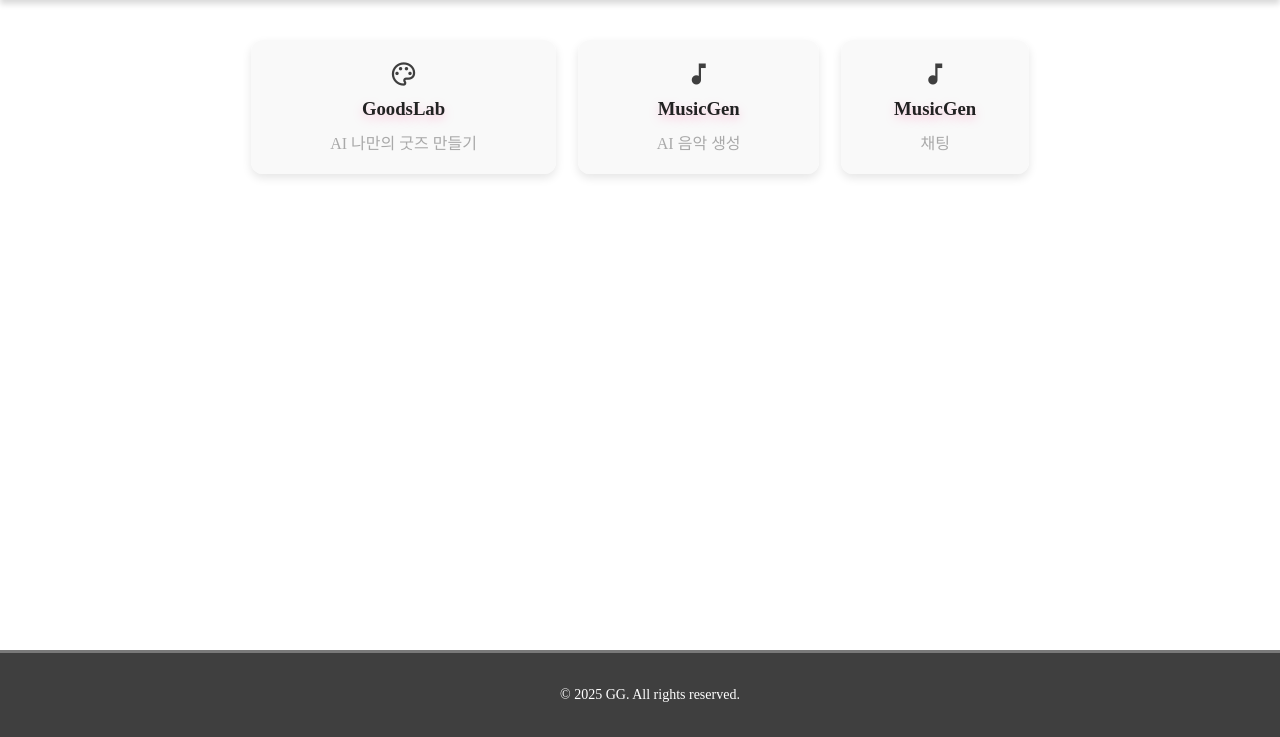
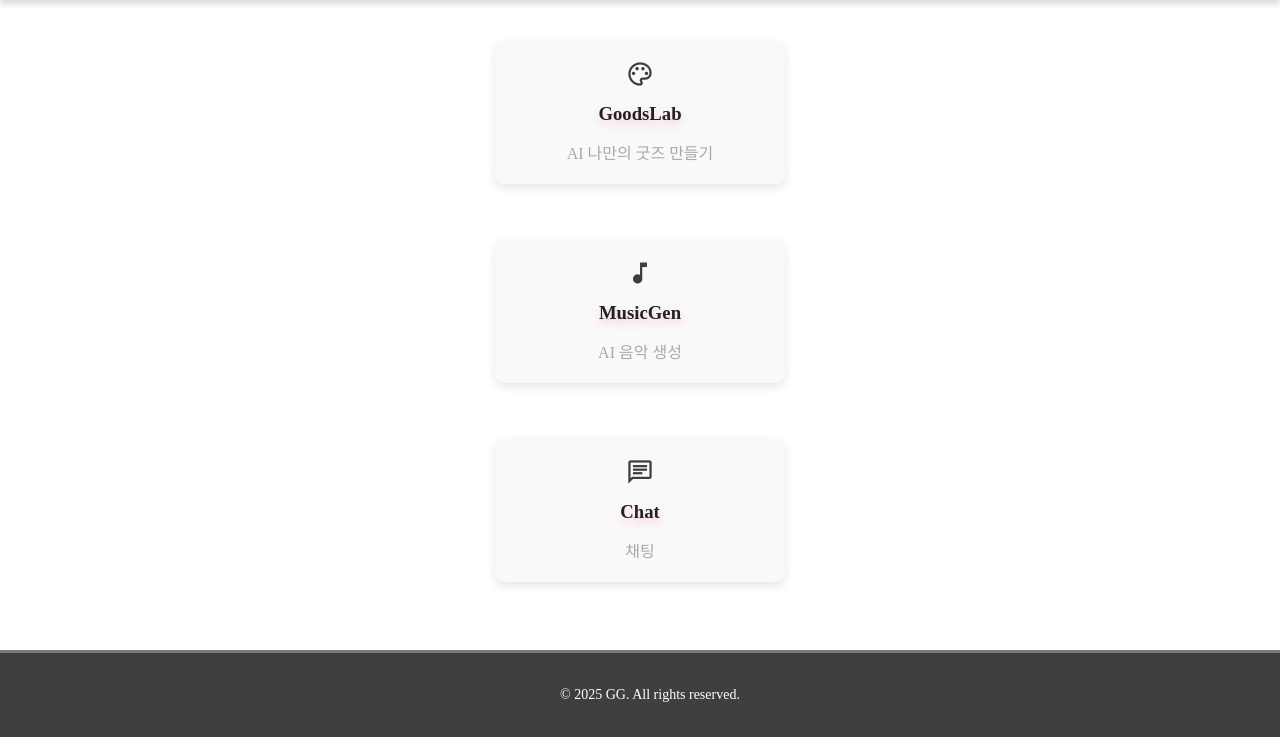
Before and after one commit to ha-yun/GG.v2, a Flask app: page / in a window 1280 px wide. Shown: the part 63-800 px from the top of the page. Run offline with Flask 3, Linux system fonts and the light colour scheme; parts of the project's set-up code (start-up, migrations or seed data) failed here and were passed over.

Commit message:
goods브랜치랑 합치기

```diff
--- a/templates/home.html
+++ b/templates/home.html
@@ -4,51 +4,79 @@
     <meta charset="UTF-8">
     <meta name="viewport" content="width=device-width, initial-scale=1.0">
     <title>StarLink</title>
-    <script src="https://code.jquery.com/jquery-3.7.1.js" integrity="sha256-eKhayi8LEQwp4NKxN+CfCh+3qOVUtJn3QNZ0TciWLP4=" crossorigin="anonymous"></script>
+    <script src="https://code.jquery.com/jquery-3.7.1.js"
+            integrity="sha256-eKhayi8LEQwp4NKxN+CfCh+3qOVUtJn3QNZ0TciWLP4=" crossorigin="anonymous"></script>
     <link rel="stylesheet" type="text/css" href="{{ url_for('static', filename='css/index.css') }}">
-    <link rel="stylesheet" href="https://fonts.googleapis.com/css2?family=Material+Symbols+Outlined:opsz,wght,FILL,GRAD@20..48,100..700,0..1,-50..200&icon_names=music_note,palette,person" />
-
+    <link rel="stylesheet" href="https://fonts.googleapis.com/css2?family=Material+Symbols+Outlined:opsz,wght,FILL,GRAD@20..48,100..700,0..1,-50..200&icon_names=music_note,palette,chat" />
+    <style>
+        /* 컨테이너 정렬 */
+        #service_wrap {
+            display: flex;
+            flex-direction: column; /* 버튼을 세로 정렬 */
+            align-items: center; /* 가운데 정렬 */
+            gap: 15px; /* 버튼 간격 추가 */
+        }
+        fieldset {
+            width: 250px;
+            background: #f9f9f9;
+            border-radius: 10px;
+            padding: 20px;
+            text-align: center;
+            box-shadow: 0px 4px 10px rgba(0, 0, 0, 0.1);
+            border: none;
+        }
+        a {
+            text-decoration: none;
+            color: black;
+            display: flex;
+            flex-direction: column;
+            align-items: center;
+            gap: 5px;
+        }
+        .material-symbols-outlined {
+            font-size: 40px;
+        }
+    </style>
 </head>
 
 <body>
     <!-- 헤더 -->
     <div id="header"></div>
+
     <div class="content">
         <div id="service_wrap">
+            <!-- GoodsLab (굿즈) -->
             <fieldset>
                 <a href="/goods">
-                    <span class="material-symbols-outlined"
-                        style="color:#3f3f3f">
-                        palette
-                    </span>
+                    <span class="material-symbols-outlined" style="color:#3f3f3f">palette</span>
                     <h3>GoodsLab</h3>
-                    <span>AI 나만의 굿즈 만들기 </span>
+                    <span>AI 나만의 굿즈 만들기</span>
                 </a>
             </fieldset>
+
+            <!-- MusicGen (AI 음악 생성) -->
             <fieldset>
                 <a href="/song">
-                    <span class="material-symbols-outlined"
-                        style="color:#3f3f3f">
-                        music_note
-                    </span>
+                    <span class="material-symbols-outlined" style="color:#3f3f3f">music_note</span>
                     <h3>MusicGen</h3>
-                    <span>AI 음악 생성 </span>
+                    <span>AI 음악 생성</span>
                 </a>
             </fieldset>
+
+            <!-- 채팅 (이제 굿즈 아래로 이동) -->
             <fieldset>
                 <a href="/tts">
-                    <span class="material-symbols-outlined"
-                        style="color:#3f3f3f">
-                        music_note
-                    </span>
-                    <h3>MusicGen</h3>
-                    <span>채팅 </span>
+                    <span class="material-symbols-outlined" style="color:#3f3f3f">chat</span>
+                    <h3>Chat</h3>
+                    <span>채팅</span>
                 </a>
             </fieldset>
         </div>
     </div>
+
     <!-- 푸터 -->
     <div id="footer"></div>
+
     <script>
         $(document).ready(function() {
             $("#header").load("static/includes/header.html");
```
